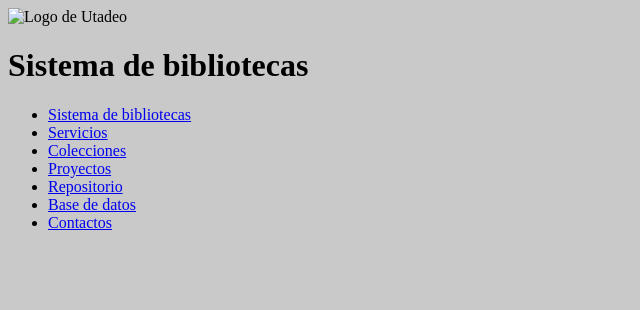
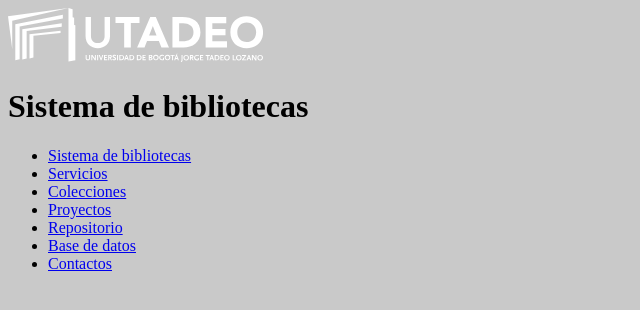
Before and after one commit to Smallyae/Biblioteca, a plain HTML site: page index.html in a window 1280 px wide. Shown: the whole page, without its empty margins (0-640 px from the left). Drawn offline with Linux system fonts and the light colour scheme; the site is published under a folder, as on GitHub Pages, so addresses that start at the root find nothing.

Commit message:
Actualizacion imagenes

```diff
--- a/index.html
+++ b/index.html
@@ -5,7 +5,7 @@
     <meta name="viewport" content="width=device-width, initial-scale=1.0" />
     <title>Sistema de bibliotecas</title>
     <meta name="theme-color" content="#16304E" />
-    <link rel="icon" type="image/svg+xml" href="/Img/svg/Utadeo.svg" />
+    <link rel="icon" type="image/svg+xml" href="Img/svg/Utadeo.svg" />
     <style>
         body {
           background-color: #c9c9c9;
@@ -15,7 +15,7 @@
   <body>
     <header>
       <div class="Logo">
-        <img src="/Img/svg/Logo_Utadeo.svg" alt="Logo de Utadeo" />
+        <img src="Img/svg/Logo_Utadeo.svg" alt="Logo de Utadeo" />
       </div>
       <div class"separador"></div>
       <div class="textos">
```
